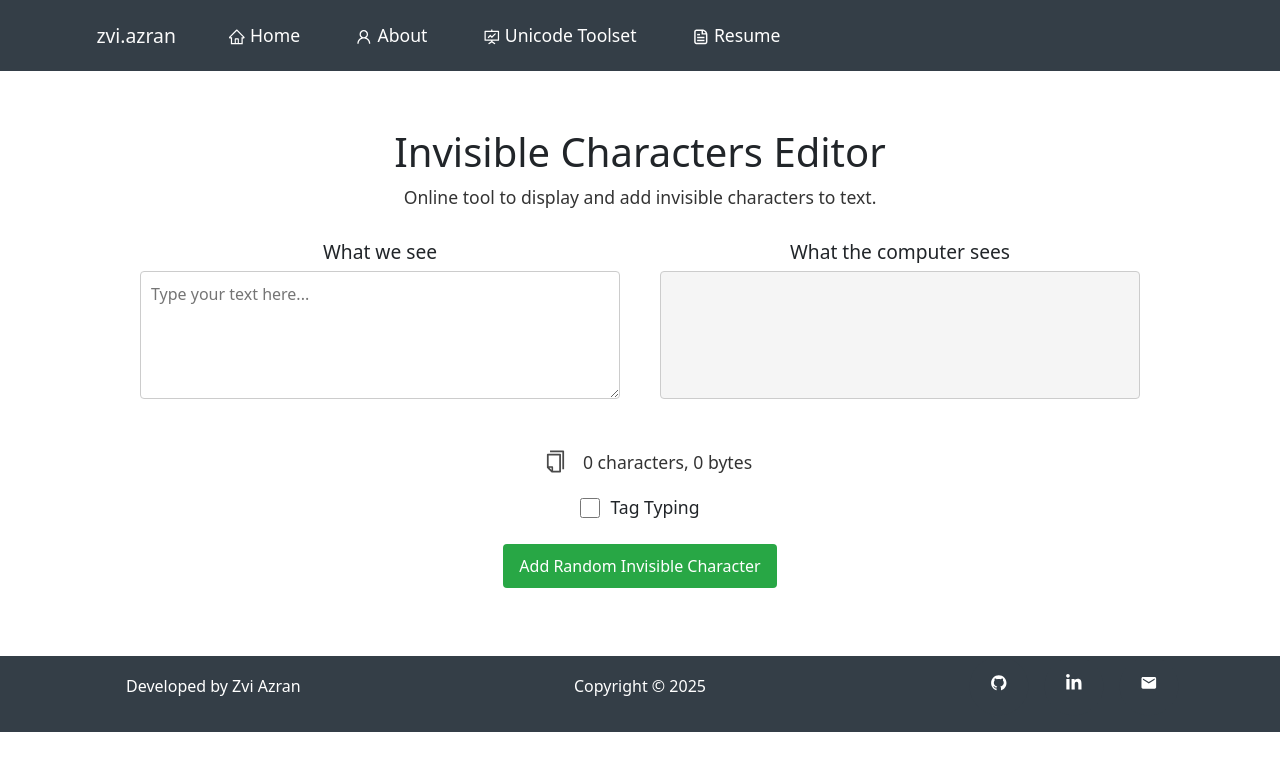
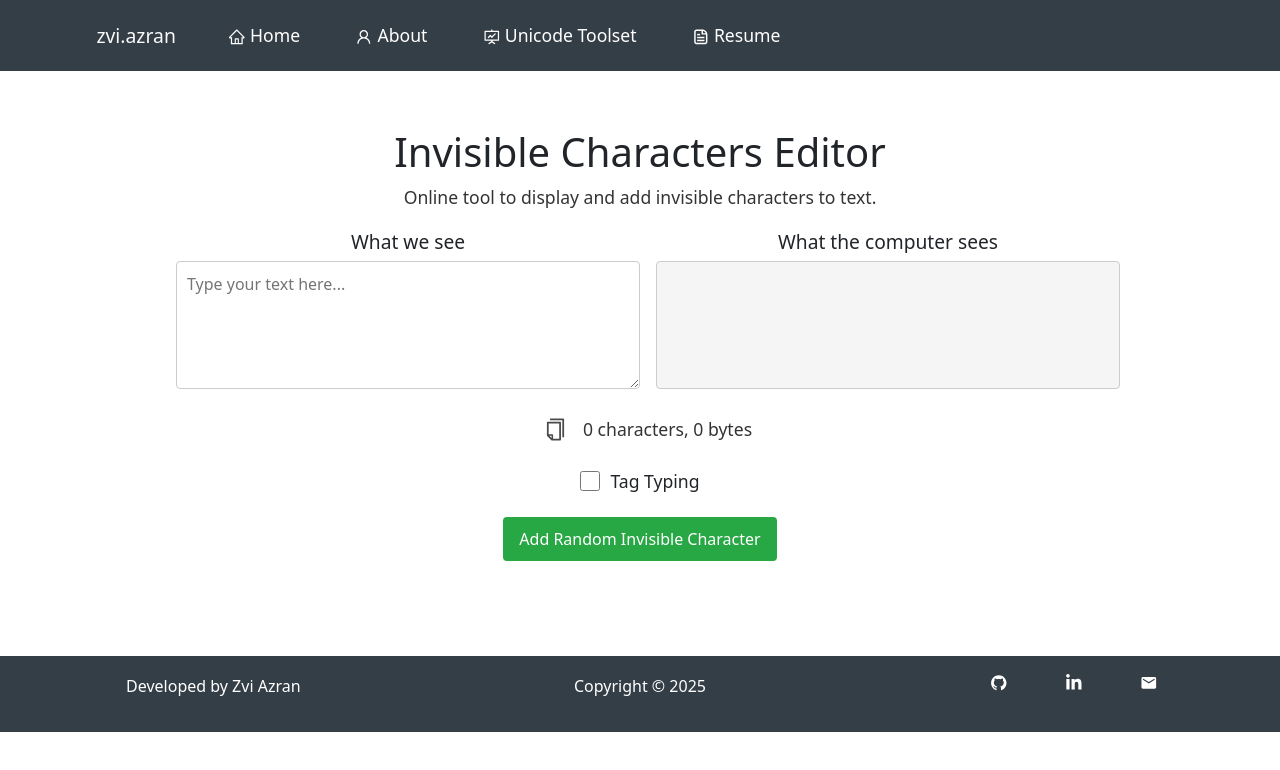
Before and after one commit to zviazran/unicode-toolset, a React (Vite) app: page /unicode-toolset/invisible-char-editor in a window 1280 px wide. Shown: the top 770 px of the page. Built offline with nearby package versions, Linux system fonts and the light colour scheme.

Commit message:
fix css flex issue to have normalText grow with processText

```diff
--- a/src/components/Toolset/CounterBar.module.css
+++ b/src/components/Toolset/CounterBar.module.css
@@ -2,9 +2,8 @@
     display: flex;
     justify-content: center;
     align-items: center;
-    margin-top: 20px;
     font-size: 1.1rem;
-    padding: 10px;
+    padding: 1rem;
   }
 
   .counterBar p {
--- a/src/components/Toolset/InvisibleCharEditor/InvisibleCharEditor.module.css
+++ b/src/components/Toolset/InvisibleCharEditor/InvisibleCharEditor.module.css
@@ -7,26 +7,18 @@
 .editor {
   display: flex;
   justify-content: center;
-  align-items: center;
-  gap: 20px;
   flex-wrap: wrap;
 }
 
-@media (max-width: 768px) {
-  .editor {
-    gap: 0px;
-  }
-}
-
 .textBox {
+  display: grid;
+  grid-template-rows: auto 1fr; /* Title takes auto height, rest fills */
   flex: 1;
-  margin: 10px;
-  display: flex;
-  flex-direction: column;
-  justify-content: space-between; /* Ensure content fills the available space */
   max-width: 30rem;
   min-width: 15rem;
   min-height: 8rem;
+  padding-left: 1rem;
+  padding-bottom: 0.1rem;
 }
 
 .textBox h2 {
@@ -37,17 +29,22 @@
 }
 
 
-textarea, .processedText {
+.normalText, .processedText {
   width: 100%;
-    height: 100px;
+  height: auto; /* Allow natural content expansion */
+  min-height: 8rem;
   padding: 10px;
   border: 1px solid #ccc;
   border-radius: 4px;
-    resize: none;
-    min-height: 8rem;
+  box-sizing: border-box;
 }
 
-  textarea:focus {
+.normalText {
+  display: block;
+  resize: horizontal;
+}
+
+.normalText:focus {
   outline: none;
   border-color: #007bff;
 }
@@ -58,8 +55,6 @@ textarea, .processedText {
   white-space: pre-wrap;
   word-wrap: break-word;
   font-family: monospace;
-    flex: 1;
-    text-align:justify;
 }
 
 
--- a/src/components/Toolset/InvisibleCharEditor/InvisibleCharEditor.tsx
+++ b/src/components/Toolset/InvisibleCharEditor/InvisibleCharEditor.tsx
@@ -132,7 +132,7 @@ const InvisibleCharEditor: React.FC = () => {
       <div className={styles.editor}>
         <div className={styles.textBox}>
           <h2>What we see</h2>
-          <textarea
+          <textarea className={styles.normalText}
             ref={textareaRef}
             value={normalText}
             onChange={handleTextChange}
```
Lines whose indentation alone changed are shown as unchanged.
